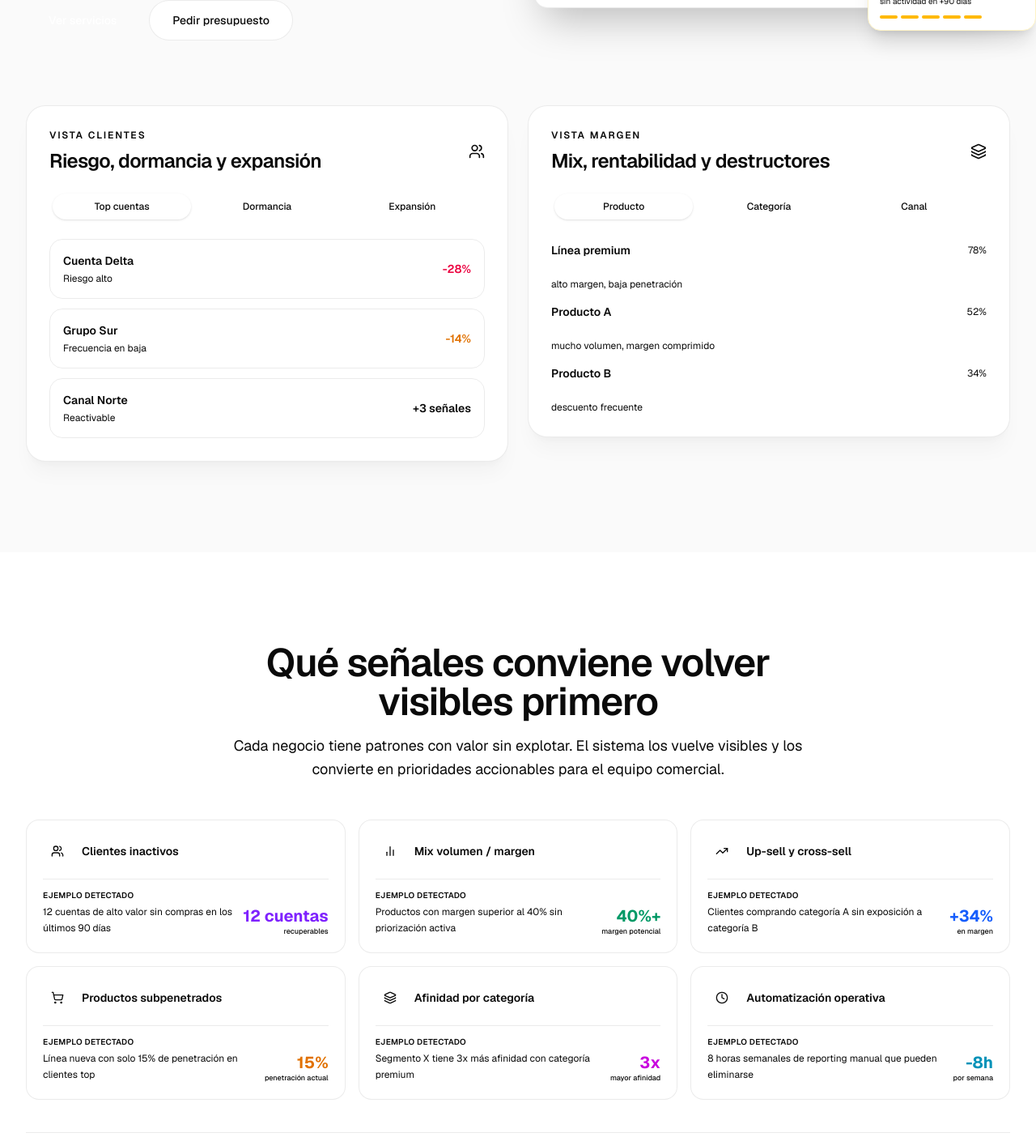
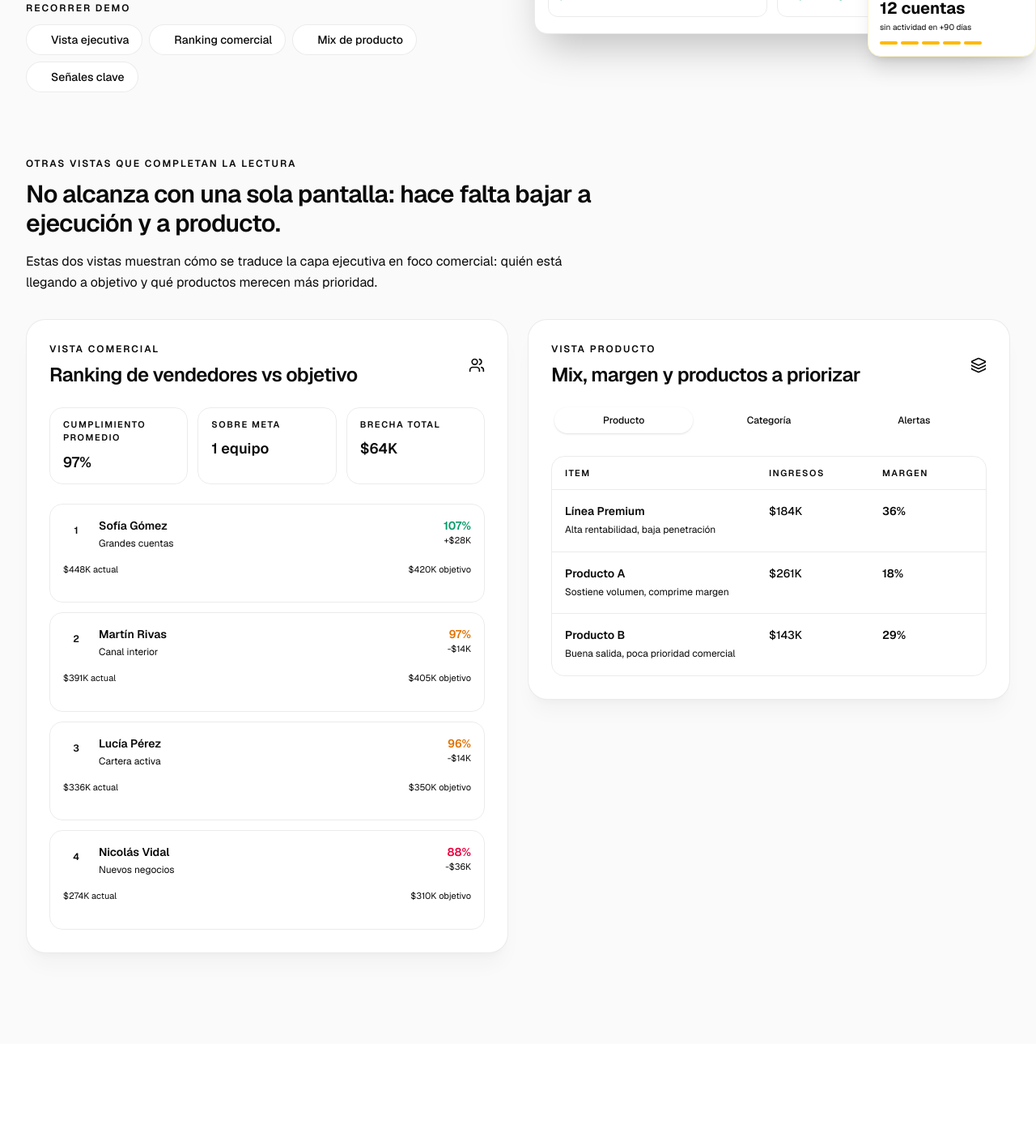
Before and after one commit to AluenIriarte/WebPage, a React (Vite) app: page /demo-dashboard in a window 1280 px wide. Shown: the part 600-2004 px from the top of the page at 81% size. Built offline with nearby package versions, Linux system fonts and the light colour scheme.

Commit message:
Refine full demo navigation and boards

```diff
--- a/src/app/pages/DemoDashboard.tsx
+++ b/src/app/pages/DemoDashboard.tsx
@@ -7,73 +7,171 @@ import { Header } from "../components/Header";
 import { InteractiveDashboard } from "../components/HeroDashboard";
 import { OpportunitiesSection } from "../components/OpportunitiesSection";
 import {
-  QUOTE_PAGE_HREF,
   ROOT_DIAGNOSTIC_SECTION_HREF,
   SERVICES_PAGE_HREF,
 } from "../lib/contact";
 
-const customerViews = {
-  top: [
-    { name: "Cuenta Delta", status: "Riesgo alto", value: "-28%", tone: "text-rose-600" },
-    { name: "Grupo Sur", status: "Frecuencia en baja", value: "-14%", tone: "text-amber-600" },
-    { name: "Canal Norte", status: "Reactivable", value: "+3 señales", tone: "text-accent" },
+const demoAnchors = [
+  { label: "Vista ejecutiva", href: "#vista-ejecutiva" },
+  { label: "Ranking comercial", href: "#ranking-vendedores" },
+  { label: "Mix de producto", href: "#mix-producto" },
+  { label: "Señales clave", href: "#oportunidades" },
+] as const;
+
+const sellerRanking = [
+  {
+    seller: "Sofía Gómez",
+    focus: "Grandes cuentas",
+    actual: "$448K",
+    target: "$420K",
+    attainment: 107,
+    gap: "+$28K",
+    tone: "text-emerald-600",
+  },
+  {
+    seller: "Martín Rivas",
+    focus: "Canal interior",
+    actual: "$391K",
+    target: "$405K",
+    attainment: 97,
+    gap: "-$14K",
+    tone: "text-amber-600",
+  },
+  {
+    seller: "Lucía Pérez",
+    focus: "Cartera activa",
+    actual: "$336K",
+    target: "$350K",
+    attainment: 96,
+    gap: "-$14K",
+    tone: "text-amber-600",
+  },
+  {
+    seller: "Nicolás Vidal",
+    focus: "Nuevos negocios",
+    actual: "$274K",
+    target: "$310K",
+    attainment: 88,
+    gap: "-$36K",
+    tone: "text-rose-600",
+  },
+] as const;
+
+const productViews = {
+  producto: [
+    { item: "Línea Premium", revenue: "$184K", margin: "36%", signal: "Alta rentabilidad, baja penetración" },
+    { item: "Producto A", revenue: "$261K", margin: "18%", signal: "Sostiene volumen, comprime margen" },
+    { item: "Producto B", revenue: "$143K", margin: "29%", signal: "Buena salida, poca prioridad comercial" },
   ],
-  dormant: [
-    { name: "Distribuidora Uno", status: "+97 días sin compra", value: "$84K", tone: "text-rose-600" },
-    { name: "Retail Central", status: "+83 días sin compra", value: "$49K", tone: "text-amber-600" },
-    { name: "Mayorista Dos", status: "Ticket histórico alto", value: "$61K", tone: "text-accent" },
+  categoria: [
+    { item: "Categoría Estrategia", revenue: "$212K", margin: "34%", signal: "Se vende menos de lo que podría" },
+    { item: "Categoría Base", revenue: "$307K", margin: "19%", signal: "Alta dependencia, bajo diferencial" },
+    { item: "Categoría Táctica", revenue: "$96K", margin: "12%", signal: "Demasiado descuento para sostenerla" },
   ],
-  expansion: [
-    { name: "Cuenta Prisma", status: "Cross-sell detectado", value: "+22%", tone: "text-emerald-600" },
-    { name: "Cadena Uno", status: "Mix incompleto", value: "4 categorías", tone: "text-accent" },
-    { name: "Canal Federal", status: "Potencial up-sell", value: "+17%", tone: "text-cyan-600" },
+  alertas: [
+    { item: "Producto C", revenue: "$88K", margin: "11%", signal: "Creció volumen, cayó margen" },
+    { item: "Kit Logístico", revenue: "$61K", margin: "9%", signal: "Consume foco, aporta poco retorno" },
+    { item: "Addon Premium", revenue: "$45K", margin: "41%", signal: "Alto margen, bajo empuje comercial" },
   ],
 } as const;
 
-const marginViews = {
-  producto: [
-    { label: "Línea premium", fill: "78%", note: "alto margen, baja penetración" },
-    { label: "Producto A", fill: "52%", note: "mucho volumen, margen comprimido" },
-    { label: "Producto B", fill: "34%", note: "descuento frecuente" },
-  ],
-  categoria: [
-    { label: "Categoría estratégica", fill: "74%", note: "rentable, subpriorizada" },
-    { label: "Categoría base", fill: "58%", note: "se sostiene por volumen" },
-    { label: "Categoría táctica", fill: "29%", note: "erosiona rentabilidad" },
-  ],
-  canal: [
-    { label: "Canal directo", fill: "81%", note: "mejor captura de margen" },
-    { label: "Distribución", fill: "47%", note: "ticket alto, descuento variable" },
-    { label: "Marketplace", fill: "24%", note: "presión fuerte sobre precio" },
-  ],
-} as const;
+function SellerRankingBoard() {
+  return (
+    <div className="rounded-3xl border border-border/50 bg-white p-7 shadow-xl shadow-black/[0.03]">
+      <div className="mb-6 flex items-center justify-between gap-4">
+        <div>
+          <p className="text-xs font-semibold uppercase tracking-[0.16em] text-muted-foreground/50">
+            Vista comercial
+          </p>
+          <h3 className="mt-2 text-2xl font-semibold tracking-tight text-foreground">
+            Ranking de vendedores vs objetivo
+          </h3>
+        </div>
+        <Users className="h-5 w-5 text-accent" />
+      </div>
 
-function CustomerSignalBoard() {
-  const [view, setView] = useState<keyof typeof customerViews>("top");
+      <div className="mb-6 grid gap-3 sm:grid-cols-3">
+        {[
+          { label: "Cumplimiento promedio", value: "97%" },
+          { label: "Sobre meta", value: "1 equipo" },
+          { label: "Brecha total", value: "$64K" },
+        ].map((stat) => (
+          <div key={stat.label} className="rounded-2xl border border-border/50 bg-muted/20 px-4 py-3">
+            <p className="text-[11px] font-semibold uppercase tracking-[0.14em] text-muted-foreground/55">
+              {stat.label}
+            </p>
+            <p className="mt-2 text-lg font-semibold text-foreground">{stat.value}</p>
+          </div>
+        ))}
+      </div>
+
+      <div className="space-y-3">
+        {sellerRanking.map((seller, index) => (
+          <div key={seller.seller} className="rounded-2xl border border-border/50 bg-muted/20 p-4">
+            <div className="flex items-start justify-between gap-4">
+              <div className="flex items-start gap-3">
+                <div className="flex h-8 w-8 items-center justify-center rounded-full bg-accent/10 text-xs font-semibold text-accent">
+                  {index + 1}
+                </div>
+                <div>
+                  <p className="text-sm font-semibold text-foreground">{seller.seller}</p>
+                  <p className="mt-1 text-xs text-muted-foreground">{seller.focus}</p>
+                </div>
+              </div>
+              <div className="text-right">
+                <p className={`text-sm font-semibold ${seller.tone}`}>{seller.attainment}%</p>
+                <p className="text-[11px] text-muted-foreground">{seller.gap}</p>
+              </div>
+            </div>
+
+            <div className="mt-4">
+              <div className="mb-2 flex items-center justify-between text-[11px] text-muted-foreground">
+                <span>{seller.actual} actual</span>
+                <span>{seller.target} objetivo</span>
+              </div>
+              <div className="h-2 rounded-full bg-muted/70">
+                <motion.div
+                  className="h-2 rounded-full bg-accent"
+                  initial={{ width: 0 }}
+                  whileInView={{ width: `${Math.min(seller.attainment, 100)}%` }}
+                  viewport={{ once: true }}
+                  transition={{ duration: 0.55, ease: "easeOut" }}
+                />
+              </div>
+            </div>
+          </div>
+        ))}
+      </div>
+    </div>
+  );
+}
+
+function ProductSignalBoard() {
+  const [view, setView] = useState<keyof typeof productViews>("producto");
 
   return (
     <div className="rounded-3xl border border-border/50 bg-white p-7 shadow-xl shadow-black/[0.03]">
       <div className="mb-5 flex items-center justify-between gap-4">
         <div>
           <p className="text-xs font-semibold uppercase tracking-[0.16em] text-muted-foreground/50">
-            Vista clientes
+            Vista producto
           </p>
           <h3 className="mt-2 text-2xl font-semibold tracking-tight text-foreground">
-            Riesgo, dormancia y expansión
+            Mix, margen y productos a priorizar
           </h3>
         </div>
-        <Users className="h-5 w-5 text-accent" />
+        <Layers3 className="h-5 w-5 text-accent" />
       </div>
 
-      <div className="mb-5 flex gap-2 rounded-full bg-muted/60 p-1">
+      <div className="mb-6 flex gap-2 rounded-full bg-muted/60 p-1">
         {[
-          { key: "top", label: "Top cuentas" },
-          { key: "dormant", label: "Dormancia" },
-          { key: "expansion", label: "Expansión" },
+          { key: "producto", label: "Producto" },
+          { key: "categoria", label: "Categoría" },
+          { key: "alertas", label: "Alertas" },
         ].map((tab) => (
           <button
             key={tab.key}
-            onClick={() => setView(tab.key as keyof typeof customerViews)}
+            onClick={() => setView(tab.key as keyof typeof productViews)}
             className={`flex-1 rounded-full px-3 py-2 text-xs font-medium transition-colors ${
               view === tab.key ? "bg-white text-foreground shadow-sm" : "text-muted-foreground hover:text-foreground"
             }`}
@@ -83,72 +181,24 @@ function CustomerSignalBoard() {
         ))}
       </div>
 
-      <div className="space-y-3">
-        {customerViews[view].map((item) => (
-          <div key={item.name} className="flex items-center justify-between rounded-2xl border border-border/50 bg-muted/20 p-4">
-            <div>
-              <p className="text-sm font-semibold text-foreground">{item.name}</p>
-              <p className="mt-1 text-xs text-muted-foreground">{item.status}</p>
-            </div>
-            <span className={`text-sm font-semibold ${item.tone}`}>{item.value}</span>
-          </div>
-        ))}
-      </div>
-    </div>
-  );
-}
-
-function MarginMixBoard() {
-  const [view, setView] = useState<keyof typeof marginViews>("producto");
-
-  return (
-    <div className="rounded-3xl border border-border/50 bg-white p-7 shadow-xl shadow-black/[0.03]">
-      <div className="mb-5 flex items-center justify-between gap-4">
-        <div>
-          <p className="text-xs font-semibold uppercase tracking-[0.16em] text-muted-foreground/50">
-            Vista margen
-          </p>
-          <h3 className="mt-2 text-2xl font-semibold tracking-tight text-foreground">
-            Mix, rentabilidad y destructores
-          </h3>
-        </div>
-        <Layers3 className="h-5 w-5 text-accent" />
+      <div className="overflow-hidden rounded-2xl border border-border/50">
+        <div className="grid grid-cols-[1.5fr_0.8fr_0.7fr] gap-3 bg-muted/20 px-4 py-3 text-[11px] font-semibold uppercase tracking-[0.14em] text-muted-foreground/55">
+          <span>Item</span>
+          <span>Ingresos</span>
+          <span>Margen</span>
         </div>
 
-      <div className="mb-6 flex gap-2 rounded-full bg-muted/60 p-1">
-        {[
-          { key: "producto", label: "Producto" },
-          { key: "categoria", label: "Categoría" },
-          { key: "canal", label: "Canal" },
-        ].map((tab) => (
-          <button
-            key={tab.key}
-            onClick={() => setView(tab.key as keyof typeof marginViews)}
-            className={`flex-1 rounded-full px-3 py-2 text-xs font-medium transition-colors ${
-              view === tab.key ? "bg-white text-foreground shadow-sm" : "text-muted-foreground hover:text-foreground"
-            }`}
+        {productViews[view].map((item) => (
+          <div
+            key={item.item}
+            className="grid grid-cols-[1.5fr_0.8fr_0.7fr] gap-3 border-t border-border/50 px-4 py-4"
           >
-            {tab.label}
-          </button>
-        ))}
+            <div>
+              <p className="text-sm font-semibold text-foreground">{item.item}</p>
+              <p className="mt-1 text-xs leading-relaxed text-muted-foreground">{item.signal}</p>
             </div>
-
-      <div className="space-y-4">
-        {marginViews[view].map((item) => (
-          <div key={item.label} className="space-y-2">
-            <div className="flex items-center justify-between gap-4">
-              <p className="text-sm font-semibold text-foreground">{item.label}</p>
-              <span className="text-xs text-muted-foreground">{item.fill}</span>
-            </div>
-            <div className="h-2 rounded-full bg-muted/60">
-              <motion.div
-                className="h-2 rounded-full bg-accent"
-                initial={{ width: 0 }}
-                animate={{ width: item.fill }}
-                transition={{ duration: 0.55, ease: "easeOut" }}
-              />
-            </div>
-            <p className="text-xs text-muted-foreground">{item.note}</p>
+            <div className="text-sm font-medium text-foreground">{item.revenue}</div>
+            <div className="text-sm font-semibold text-accent">{item.margin}</div>
           </div>
         ))}
       </div>
@@ -165,7 +215,7 @@ export function DemoDashboard() {
     <div className="min-h-screen bg-background">
       <Header />
       <main>
-        <section className="relative overflow-hidden pb-16 pt-32 lg:pb-20 lg:pt-40">
+        <section id="vista-ejecutiva" className="relative overflow-hidden pb-16 pt-32 lg:pb-20 lg:pt-40 scroll-mt-28">
           <div className="pointer-events-none absolute inset-0 -z-10">
             <div className="absolute left-0 right-0 top-0 h-[520px] bg-gradient-to-b from-accent/[0.05] via-transparent to-transparent" />
           </div>
@@ -190,42 +240,42 @@ export function DemoDashboard() {
                     Así se ve un sistema comercial cuando deja de ser un reporte
                   </h1>
                   <p className="max-w-2xl text-lg leading-relaxed text-muted-foreground">
-                    No es un dashboard gigante ni un catálogo de gráficos. Es una muestra curada de
-                    cómo se traduce cartera, margen y expansión en vistas que sí orientan decisiones.
+                    El tablero principal te muestra la lectura ejecutiva. Más abajo vas a ver cómo se
+                    complementa con ranking comercial, foco de producto y señales concretas para priorizar.
                   </p>
+                </div>
+
+                <div className="flex flex-col gap-3 sm:flex-row">
+                  <a
+                    href={ROOT_DIAGNOSTIC_SECTION_HREF}
+                    className="inline-flex items-center justify-center rounded-full bg-accent px-7 py-3.5 text-sm font-medium text-white transition-colors hover:bg-accent/90"
+                  >
+                    Solicitar diagnóstico
+                  </a>
+                  <Link
+                    to={SERVICES_PAGE_HREF}
+                    className="inline-flex items-center justify-center rounded-full border border-border bg-white px-7 py-3.5 text-sm font-medium text-foreground transition-colors hover:border-accent/35 hover:text-accent"
+                  >
+                    Ver servicios / pedir cotización
+                  </Link>
                 </div>
 
                 <div className="space-y-3">
                   <p className="text-xs font-semibold uppercase tracking-[0.16em] text-muted-foreground/55">
-                    Qué vas a ver en esta demo
+                    Recorrer demo
                   </p>
-                  <div className="flex flex-wrap gap-x-5 gap-y-2">
-                    {[
-                      "Dirección comercial",
-                      "Clientes y riesgo",
-                      "Margen y mix",
-                    ].map((item) => (
-                      <div key={item} className="inline-flex items-center gap-2 text-sm font-medium text-foreground/78">
+                  <div className="flex flex-wrap gap-2">
+                    {demoAnchors.map((item) => (
+                      <a
+                        key={item.href}
+                        href={item.href}
+                        className="inline-flex items-center gap-2 rounded-full border border-border/60 bg-white px-4 py-2 text-sm font-medium text-foreground/78 transition-colors hover:border-accent/35 hover:text-accent"
+                      >
                         <span className="h-1.5 w-1.5 rounded-full bg-accent/65" />
-                        {item}
-                      </div>
+                        {item.label}
+                      </a>
                     ))}
                   </div>
-                </div>
-
-                <div className="flex flex-col gap-3 sm:flex-row">
-                  <Link
-                    to={SERVICES_PAGE_HREF}
-                    className="inline-flex items-center justify-center rounded-full bg-accent px-7 py-3.5 text-sm font-medium text-white transition-colors hover:bg-accent/90"
-                  >
-                    Ver servicios
-                  </Link>
-                  <Link
-                    to={QUOTE_PAGE_HREF}
-                    className="inline-flex items-center justify-center rounded-full border border-border bg-white px-7 py-3.5 text-sm font-medium text-foreground transition-colors hover:border-accent/35 hover:text-accent"
-                  >
-                    Pedir presupuesto
-                  </Link>
                 </div>
               </motion.div>
 
@@ -241,27 +291,56 @@ export function DemoDashboard() {
         </section>
 
         <section className="pb-20 lg:pb-28">
-          <div className="mx-auto grid max-w-7xl gap-6 px-6 lg:grid-cols-2 lg:px-8">
+          <div className="mx-auto max-w-7xl px-6 lg:px-8">
             <motion.div
               initial={{ opacity: 0, y: 18 }}
               whileInView={{ opacity: 1, y: 0 }}
               viewport={{ once: true, margin: "-40px" }}
               transition={{ duration: 0.45 }}
+              className="mb-8 max-w-3xl"
             >
-              <CustomerSignalBoard />
+              <p className="text-xs font-semibold uppercase tracking-[0.16em] text-muted-foreground/55">
+                Otras vistas que completan la lectura
+              </p>
+              <h2 className="mt-3 text-3xl font-semibold tracking-tight text-foreground">
+                No alcanza con una sola pantalla: hace falta bajar a ejecución y a producto.
+              </h2>
+              <p className="mt-4 max-w-2xl text-sm leading-relaxed text-muted-foreground sm:text-base">
+                Estas dos vistas muestran cómo se traduce la capa ejecutiva en foco comercial:
+                quién está llegando a objetivo y qué productos merecen más prioridad.
+              </p>
+            </motion.div>
+
+            <div className="grid gap-6 lg:grid-cols-2">
+              <motion.div
+                id="ranking-vendedores"
+                initial={{ opacity: 0, y: 18 }}
+                whileInView={{ opacity: 1, y: 0 }}
+                viewport={{ once: true, margin: "-40px" }}
+                transition={{ duration: 0.45 }}
+                className="scroll-mt-28"
+              >
+                <SellerRankingBoard />
               </motion.div>
               <motion.div
+                id="mix-producto"
                 initial={{ opacity: 0, y: 18 }}
                 whileInView={{ opacity: 1, y: 0 }}
                 viewport={{ once: true, margin: "-40px" }}
                 transition={{ duration: 0.45, delay: 0.08 }}
+                className="scroll-mt-28"
               >
-              <MarginMixBoard />
+                <ProductSignalBoard />
               </motion.div>
+            </div>
           </div>
         </section>
 
-        <OpportunitiesSection />
+        <OpportunitiesSection
+          footerHref={ROOT_DIAGNOSTIC_SECTION_HREF}
+          footerLabel="Solicitar diagnóstico"
+          footerText="Si estas señales ya se parecen a tu negocio, la demo alcanza para validar el enfoque. El siguiente paso lógico es revisar tu caso real."
+        />
 
         <section className="pb-24">
           <div className="mx-auto max-w-7xl px-6 lg:px-8">
@@ -276,14 +355,14 @@ export function DemoDashboard() {
                 <div className="max-w-2xl">
                   <div className="mb-4 inline-flex items-center gap-2 rounded-full border border-white/12 bg-white/5 px-4 py-2 text-xs font-semibold uppercase tracking-[0.14em] text-white/55">
                     <AlertTriangle className="h-3.5 w-3.5 text-amber-300" />
-                    Lectura rápida
+                    Siguiente paso
                   </div>
                   <h2 className="text-3xl font-semibold tracking-tight text-white">
-                    Si esto se parece a tu contexto, ya no hace falta seguir adivinando.
+                    Si esta lectura te resulta familiar, ya tenés suficiente contexto para avanzar.
                   </h2>
                   <p className="mt-4 text-sm leading-relaxed text-white/70">
-                    Podés ir por servicios si todavía estás comparando, o bajar directo al
-                    diagnóstico si querés revisar tu caso con criterio.
+                    Podés revisar servicios si todavía estás comparando opciones, o pasar directo a
+                    diagnóstico si querés aterrizarlo a tu caso.
                   </p>
                 </div>
 
@@ -295,10 +374,10 @@ export function DemoDashboard() {
                     Solicitar diagnóstico
                   </a>
                   <Link
-                    to={QUOTE_PAGE_HREF}
+                    to={SERVICES_PAGE_HREF}
                     className="inline-flex items-center justify-center rounded-full border border-white/15 px-6 py-3 text-sm font-medium text-white/80 transition-colors hover:border-white/30 hover:text-white"
                   >
-                    Pedir presupuesto
+                    Ver servicios / pedir cotización
                   </Link>
                 </div>
               </div>
```
Also changed, not shown: src/app/components/OpportunitiesSection.tsx (+17 -8 lines). Lines whose indentation alone changed are shown as unchanged.
